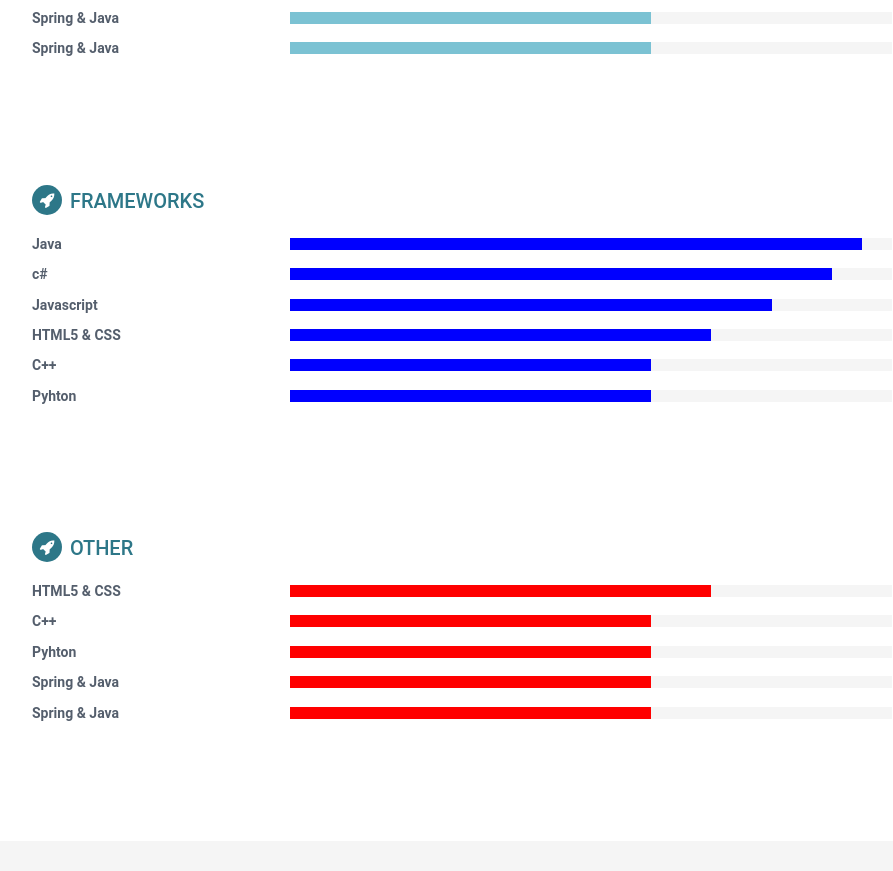
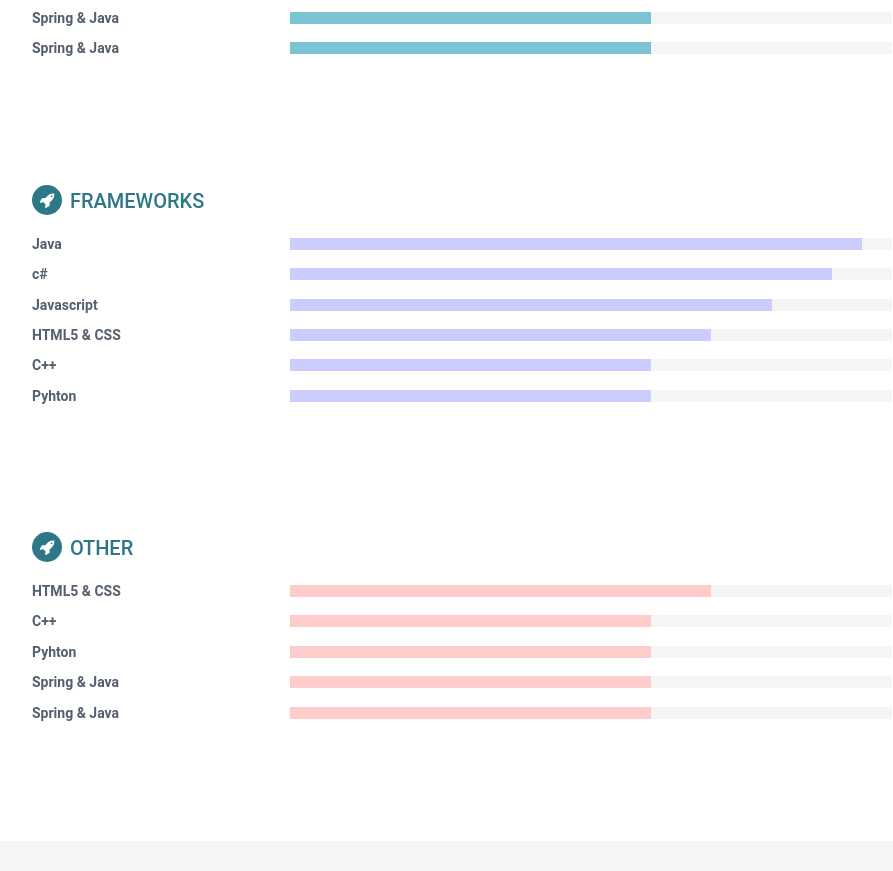
Before and after one commit to klambe/IMD-CV-Website, a PHP site: page /skills.html in a window 1280 px wide. Shown: the part 946-1817 px from the top of the page, without its empty margins (58-951 px from the left). Run offline with PHP 8.4, Linux system fonts and the light colour scheme; some libraries are stand-ins or nearby versions.

Commit message:
added new colors to skills page

```diff
--- a/css/skills.css
+++ b/css/skills.css
@@ -271,12 +271,12 @@ p {
 
 .skillset .level-bar-inner-red {
     height: 12px;
-    background: red;
+    background: #ffcccc;
 }
 
 .skillset .level-bar-inner-blue {
     height: 12px;
-    background: blue;
+    background: #ccccff;
 }
 .footer {
     padding: 30px;
```
